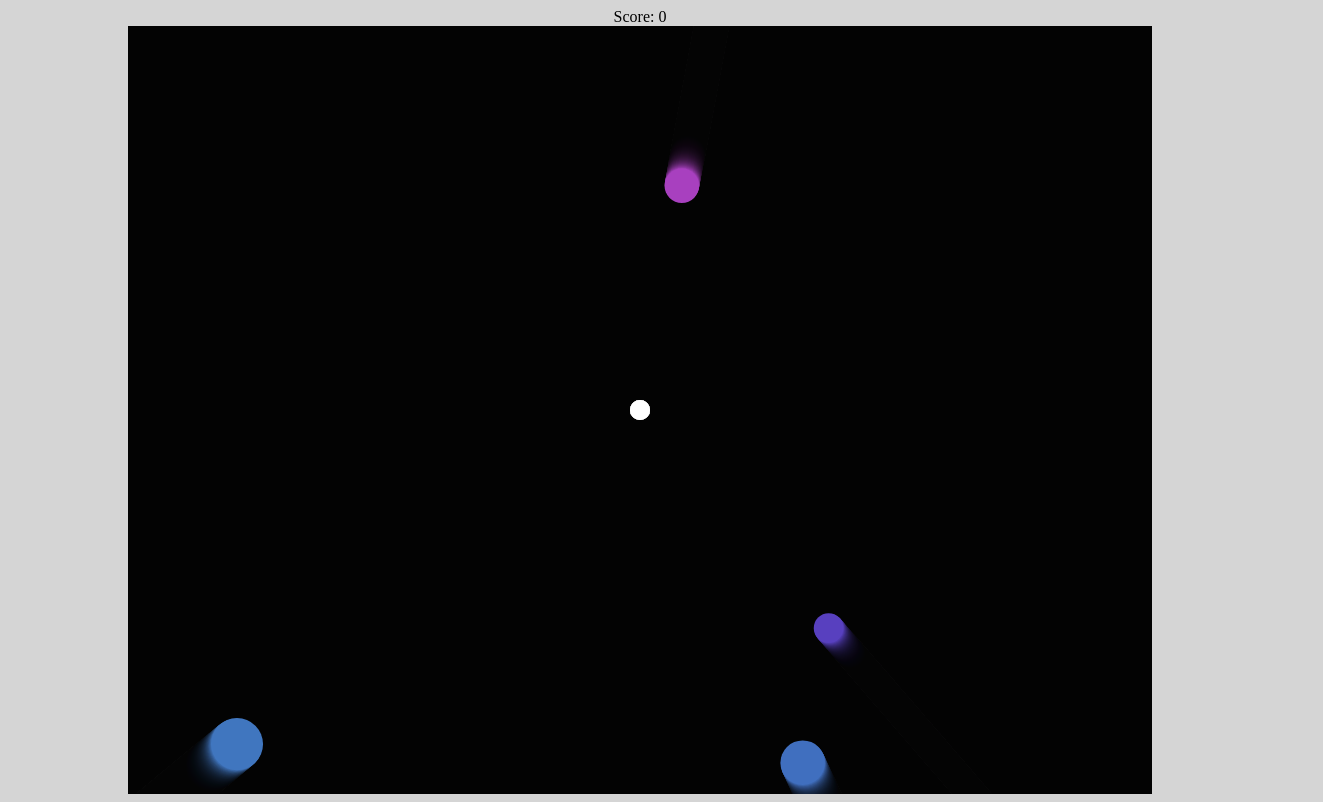
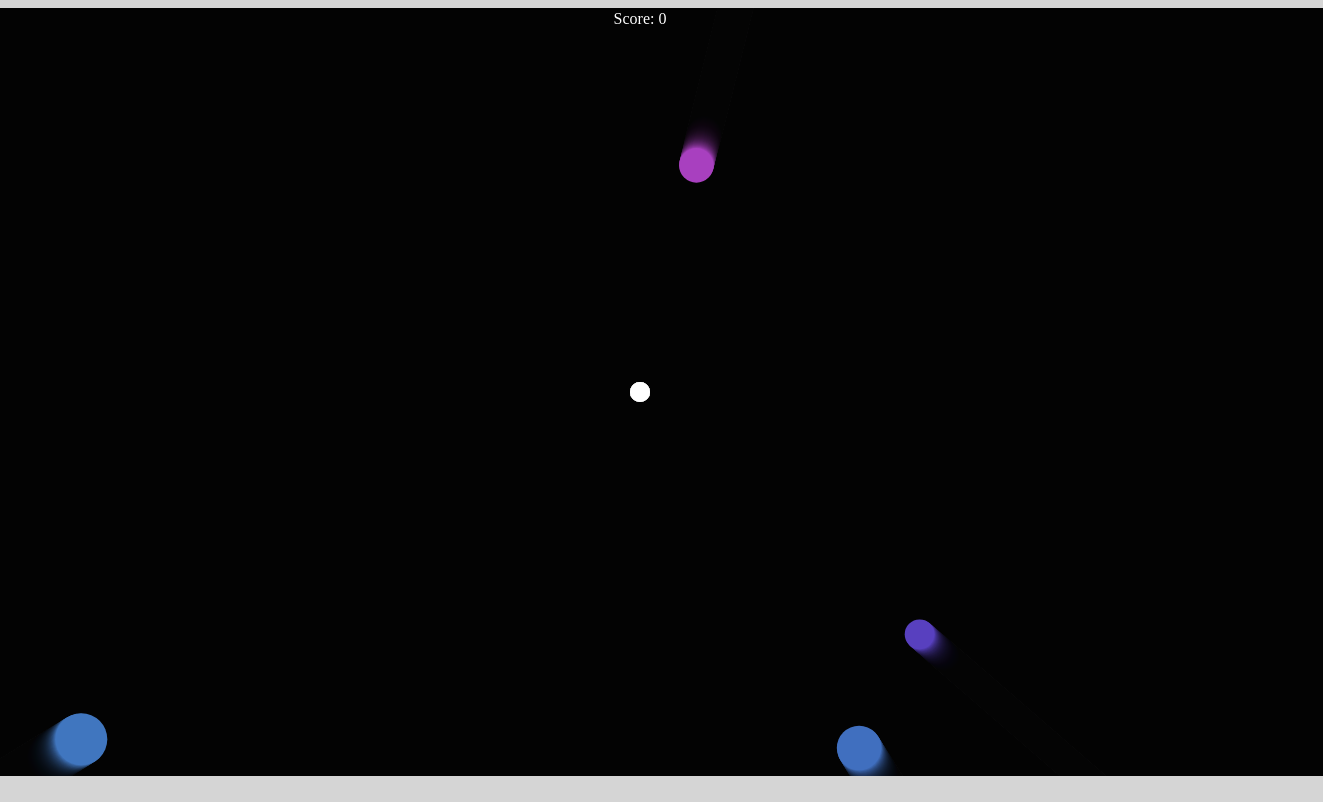
Before and after one commit to D50000/Space-Drift-2D, a plain HTML site: page index.html in a window 1280 px wide. Shown: the whole page, 1323 px wide, since content can reach past the window. Drawn offline with Linux system fonts and the light colour scheme.

Commit message:
Use floating score ui.

```diff
--- a/index.css
+++ b/index.css
@@ -5,3 +5,9 @@ body {
   justify-content: center;
   background-color: #d5d5d5;
 }
+
+.nav-bar {
+  position: absolute;
+  top: 10px;
+  color: white;
+}
--- a/index.html
+++ b/index.html
@@ -4,8 +4,9 @@
     <link rel="stylesheet" type="text/css" media="screen" href="./index.css" />
   </head>
   <body>
-    <!-- TODO: Use floating UI -->
-    <nav><span>Score: </span><span class="score-number">0</span></nav>
+    <nav class="nav-bar">
+      <span>Score: </span><span class="score-number">0</span>
+    </nav>
     <canvas>Game</canvas>
 
     <script src="./classes/Player.js"></script>
--- a/index.js
+++ b/index.js
@@ -1,6 +1,7 @@
 const canvas = document.querySelector("canvas");
 // Set the canvas board.
-canvas.width = 1024;
+// TODO: accuracy bug.
+canvas.width = 1366;
 canvas.height = 768;
 const canvas2dContext = canvas.getContext("2d");
 const scoreNumberElement = document.querySelector(".score-number");
```
